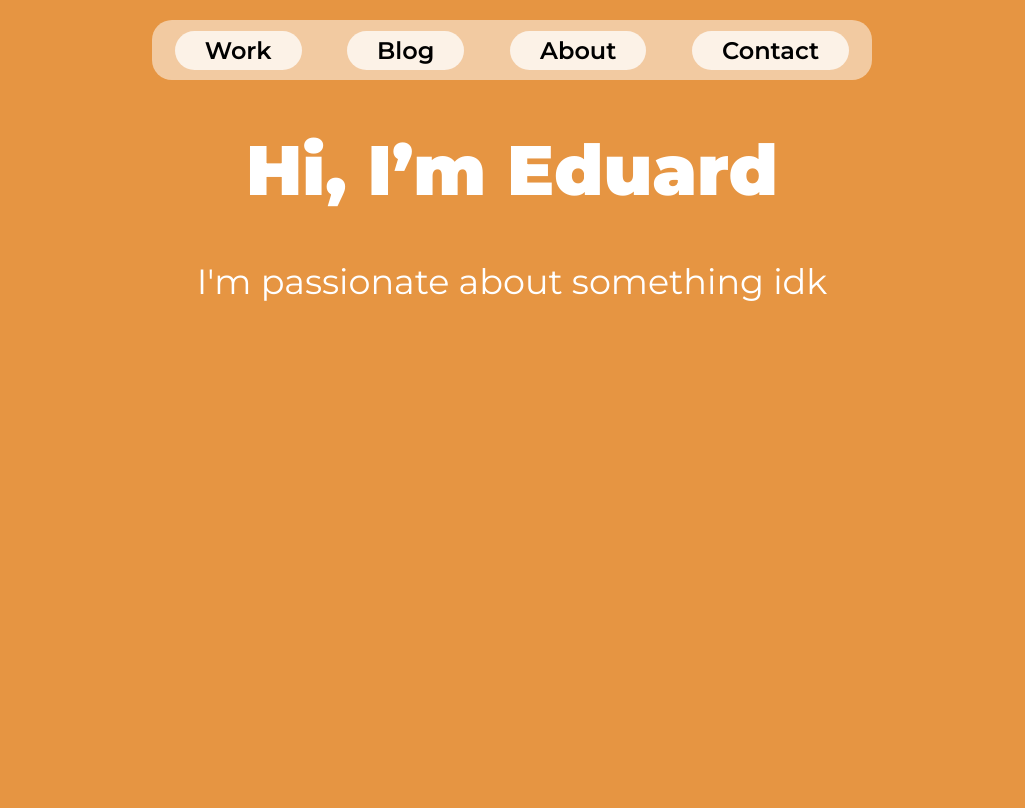
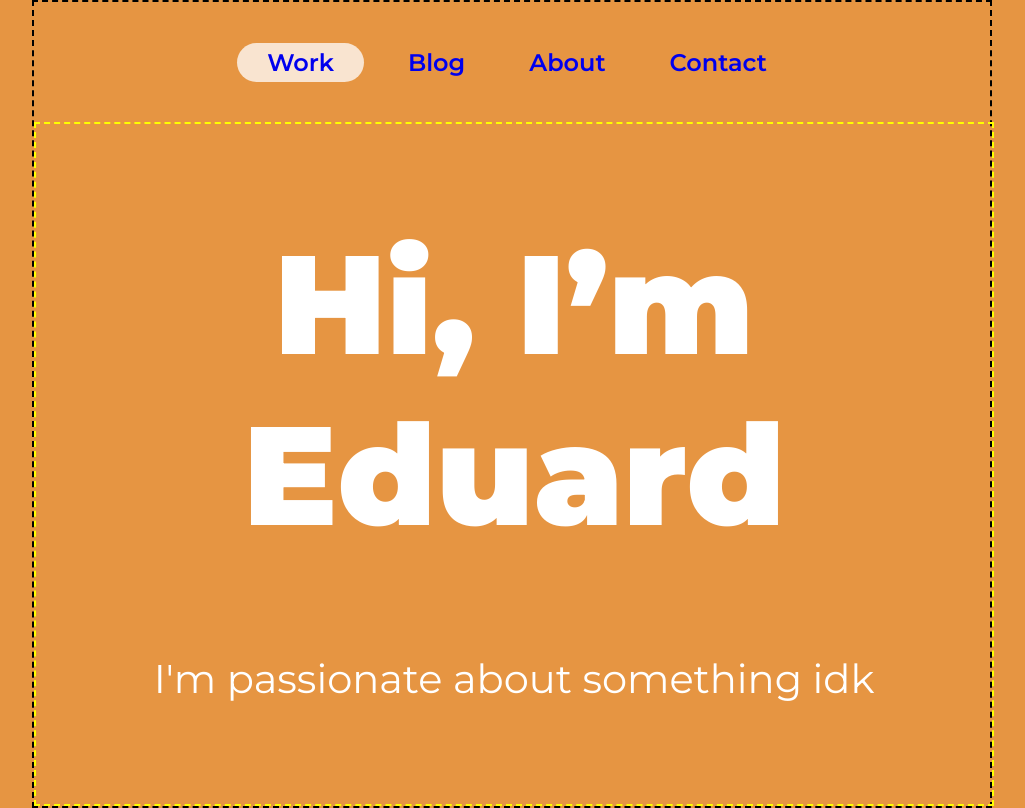
Before and after one commit to Eduard4002/Personal-Website, a plain HTML site: page index.html in a window 1280 px wide. Shown: the whole page, without its empty margins (128-1153 px from the left). Drawn offline with Linux system fonts and the light colour scheme.

Commit message:
Added scss support + begin work on header

```diff
--- /dev/null
+++ b/frontend/CSS/_variables.scss
@@ -0,0 +1,3 @@
+$font : 'Montserrat', sans-serif;
+$primary-color: #e69542;
+$nav-text-color : #000000;
--- /dev/null
+++ b/frontend/CSS/index.scss
@@ -0,0 +1,70 @@
+@import 'variables';
+
+body {
+    margin: 0;
+    padding:0;
+    overflow-x: hidden;
+    box-sizing: border-box;
+    font-family: $font;
+    background-color: $primary-color;
+    width: 75%;
+    margin: auto;
+    border:2px dashed black;
+  }
+
+
+  /* Navigation styles */
+  .navbar {
+    margin:30px auto 30px auto;
+    width: 60%;
+    height: 7.5vh;
+    border-radius: 50px;
+    display: flex;
+    justify-content:space-around;
+    align-items: center;
+    color: $nav-text-color;
+
+
+    &_background{
+        background-color: rgba(255, 255, 255, 0.5);
+        color:white;
+    }
+
+    .nav-item {
+        text-decoration: none;
+        padding:20px;
+        font-size: x-large;
+        font-weight:600;
+        &:hover {
+            color: $primary-color;
+          }
+      }
+
+     .active {
+        background-color: rgba(255, 255, 255, 0.75);
+        border-radius: 20px;
+        padding: 5px 30px;
+        &:hover{
+            color: $nav-text-color;
+        }
+      }
+
+  }
+
+  /* Header styles */
+  .header {
+    font-size: 70px;
+    text-align: center;
+    color: white;
+    border:2px dashed yellow;
+    width: 100%;
+    height: 100vh - 15vh;
+    position:relative;
+
+    p{
+        font-size: 40px;
+        color: white;
+        text-align:center;
+
+    }
+  }
--- a/index.html
+++ b/index.html
@@ -10,12 +10,12 @@
     <title>Document</title>
 </head>
 <body>
-    <div class="container">
-        <nav class="navbar">
+
+      <nav class="navbar ">
         <a href="#" class="nav-item active">Work</a>
-          <a href="#" class="nav-item active">Blog</a>
-          <a href="#" class="nav-item active">About</a>
-          <a href="#" class="nav-item active">Contact</a>
+        <a href="#" class="nav-item">Blog</a>
+        <a href="#" class="nav-item">About</a>
+        <a href="#" class="nav-item">Contact</a>
       </nav>
 
       <header class="header">
@@ -27,7 +27,6 @@
         <!-- Your personal projects will go here -->
       </section>
 
-    </div>
 
 </body>
 </html>
```
Also changed, not shown: frontend/CSS/index.css, 1 other file. Lines whose indentation alone changed are shown as unchanged.
